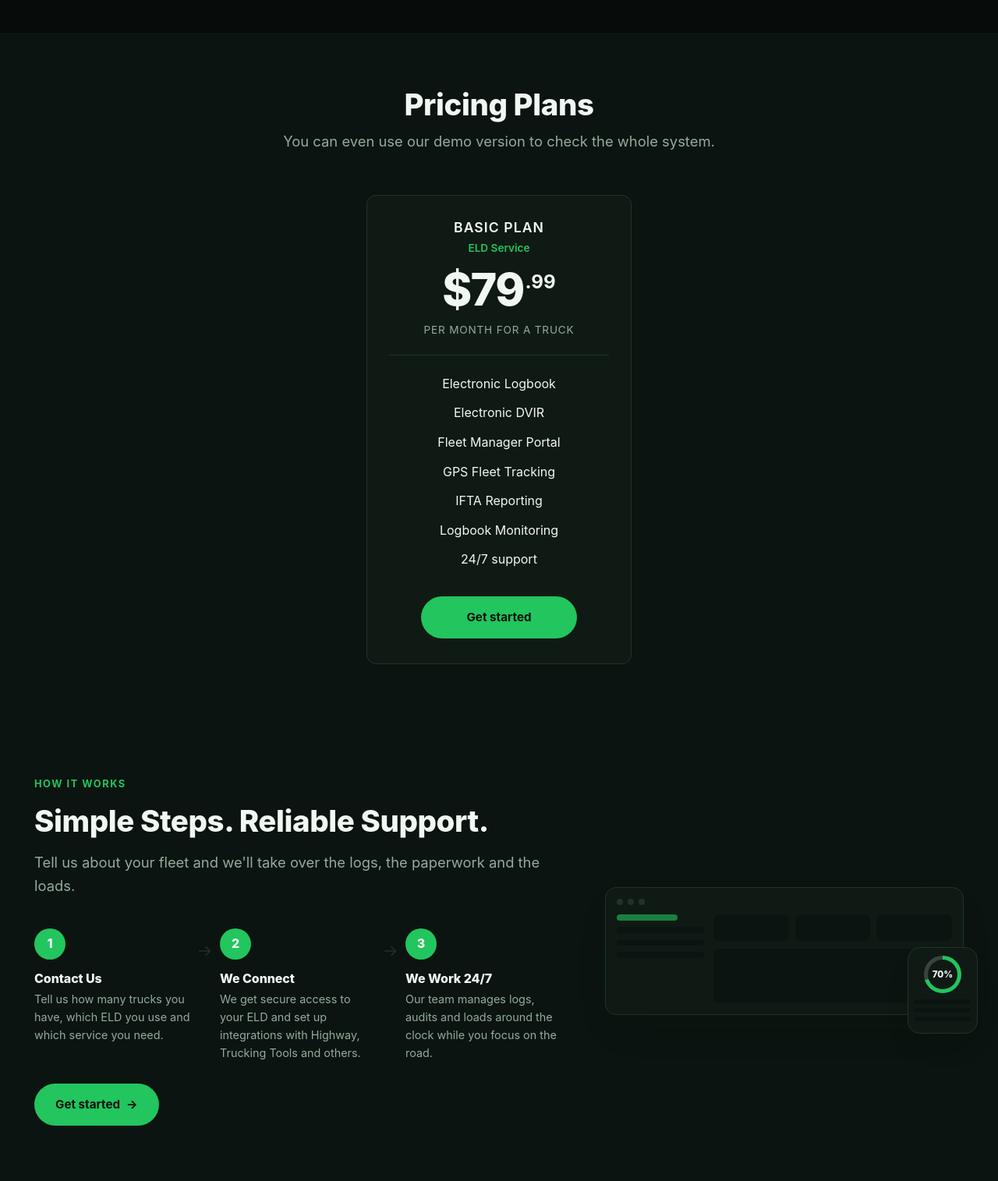
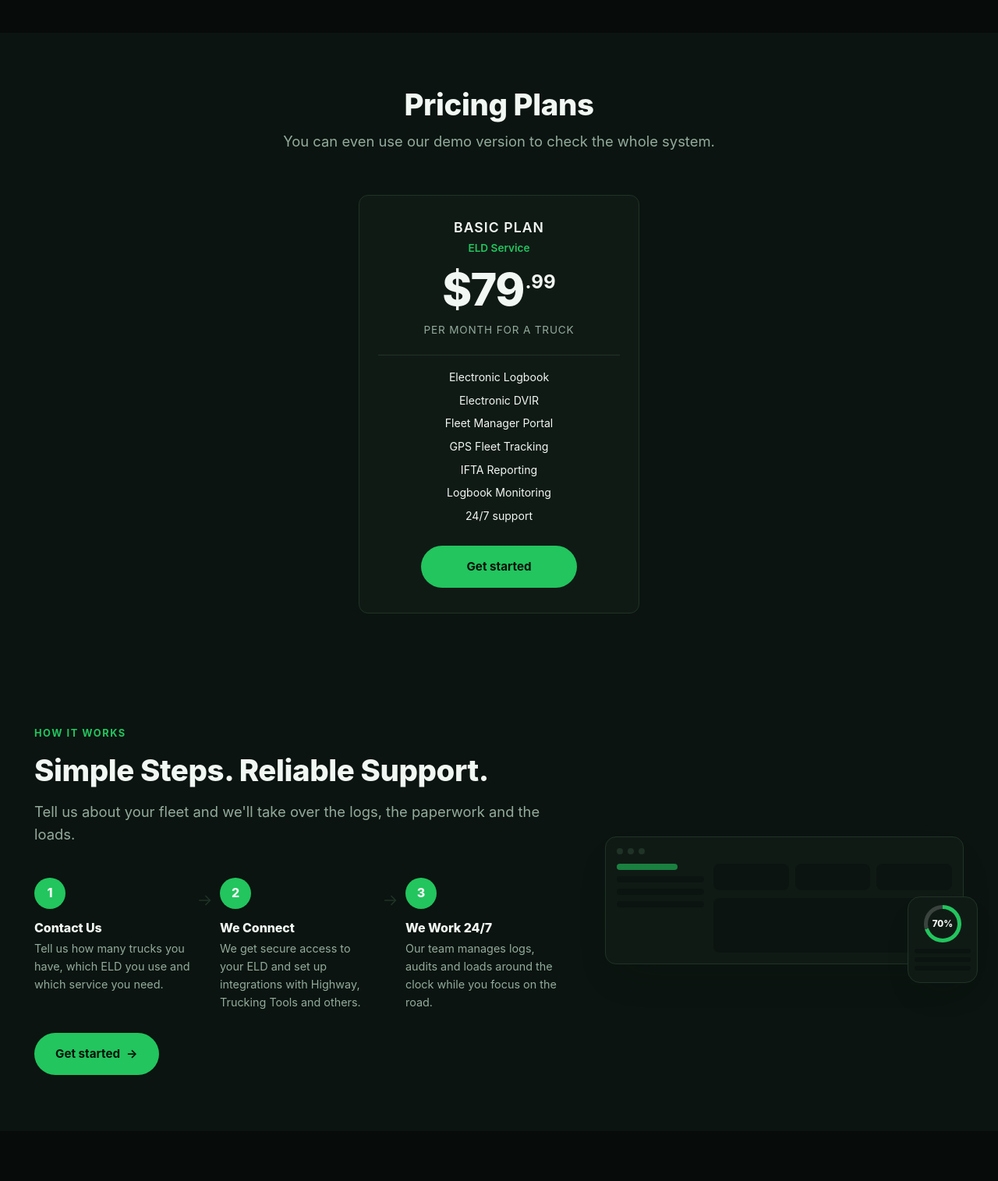
Before and after one commit to QudratNegmatov/triple_power_team_website, a Django app: page / in a window 1280 px wide. Shown: the part 2370-3885 px from the top of the page at 78% size. Run offline with Django 5.2, Linux system fonts and the light colour scheme; data comes from the database, SQL or seed files in the repository; data that the repository does not hold is empty; some libraries are stand-ins or nearby versions.

Commit message:
Pricing: smaller, tighter feature list; long lines wrap evenly
Co-Authored-By: Claude Opus 5.5 <noreply@anthropic.com>
Claude-Session: https://claude.ai/code/session_015jm2Z2kgfctUz4fXYSvFMw

```diff
--- a/static/css/style.css
+++ b/static/css/style.css
@@ -1062,12 +1062,12 @@ a:hover { text-decoration: underline; }
 .pricing-head .lead { margin: 0; }
 .pricing-grid { display: flex; flex-wrap: wrap; justify-content: center; gap: 24px; }
 .pricing-card {
-    flex: 0 1 340px;
+    flex: 0 1 360px;
     display: flex;
     flex-direction: column;
     align-items: center;
     text-align: center;
-    padding: 32px 28px;
+    padding: 32px 24px;
     background: var(--color-surface);
     border: 1px solid var(--color-border);
     border-radius: var(--radius);
@@ -1097,8 +1097,15 @@ a:hover { text-decoration: underline; }
     letter-spacing: 0.06em;
     text-transform: uppercase;
 }
-.pricing-features { list-style: none; margin: 0 0 28px; padding: 18px 0 0; width: 100%; border-top: 1px solid var(--color-border); }
-.pricing-features li { padding: 6px 0; color: var(--color-text); }
+.pricing-features { list-style: none; margin: 0 0 24px; padding: 14px 0 0; width: 100%; border-top: 1px solid var(--color-border); }
+.pricing-features li {
+    padding: 4px 0;
+    color: var(--color-text);
+    font-size: 0.88rem;
+    line-height: 1.4;
+    text-wrap: balance; /* long (e.g. Uzbek) lines break into even halves */
+}
+.pricing-features li + li { margin-top: 2px; }
 .pricing-cta { margin-top: auto; min-width: 200px; justify-content: center; }
 
 /* "Most popular" plan */
```
